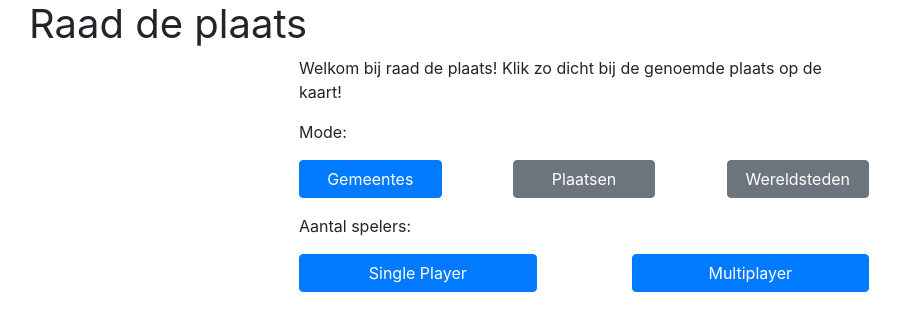
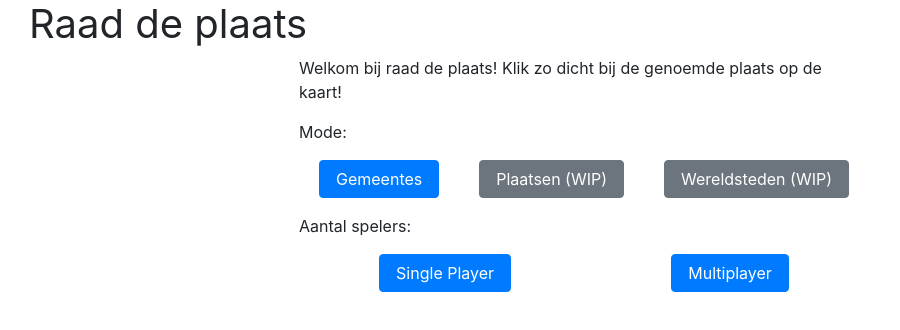
Before and after one commit to dennism1997/PlaatsGuesser, a React (Create React App) app: page / in a window 1280 px wide. Shown: the top 330 px of the page, without its empty margins (56-956 px from the left). Built offline with nearby package versions, Linux system fonts and the light colour scheme.

Commit message:
Improve buttons

```diff
--- a/src/App.tsx
+++ b/src/App.tsx
@@ -56,33 +56,35 @@ class App extends React.Component<{}, AppState> {
                             <p>Welkom bij raad de plaats! Klik zo dicht bij de genoemde plaats op de kaart!</p>
                         </div>
                         <p className={"row"}>Mode:</p>
-                        <div className={"row justify-content-between"}>
+                        <div className={"row d-flex justify-content-around"}>
                             <button
-                                className={"btn col-3" + (this.state.mode === Mode.Gemeentes ? " btn-primary" : " btn-secondary")}
+                                className={"btn px-3" + (this.state.mode === Mode.Gemeentes ? " btn-primary" : " btn-secondary")}
                                 onClick={() => {
                                     this.setMode(Mode.Gemeentes);
                                 }}>Gemeentes
                             </button>
                             <button
-                                className={"btn col-3" + (this.state.mode === Mode.Plaatsen ? " btn-primary" : " btn-secondary")}
+                                className={"btn px-3" + (this.state.mode === Mode.Plaatsen ? " btn-primary" : " btn-secondary")}
                                 onClick={() => {
+                                    //TODO enable when working
                                     this.setMode(Mode.Plaatsen);
-                                }}>Plaatsen
+                                }}>Plaatsen (WIP)
                             </button>
                             <button
-                                className={"btn col-3" + (this.state.mode === Mode.Wereldsteden ? " btn-primary" : " btn-secondary")}
+                                className={"btn px-3" + (this.state.mode === Mode.Wereldsteden ? " btn-primary" : " btn-secondary")}
                                 onClick={() => {
+                                    //TODO enable when working
                                     this.setMode(Mode.Wereldsteden);
-                                }}>Wereldsteden
+                                }}>Wereldsteden (WIP)
                             </button>
                         </div>
                         <p className={"row mt-3"}>Aantal spelers:</p>
-                        <div className={"row justify-content-between mt-3"}>
-                            <button className={"btn btn-primary col-5"} onClick={(e) => {
+                        <div className={"row d-flex justify-content-around"}>
+                            <button className={"btn btn-primary px-3"} onClick={(e) => {
                                 this.setGameState(GameState.SinglePlayer)
                             }}>Single Player
                             </button>
-                            <button className={"btn btn-primary col-5"} onClick={(e) => {
+                            <button className={"btn btn-primary px-3"} onClick={(e) => {
                                 this.setGameState(GameState.MultiPlayer)
                             }}>Multiplayer
                             </button>
@@ -105,7 +107,7 @@ class App extends React.Component<{}, AppState> {
                         </div>
                     </div>
                     <div className={"row"}>
-                        <div className={"col col-md-5"}>
+                        <div className={"col col-lg-5 col-md-7"}>
                             <ul className={"list-group list-group-flush"}>
                             {result.placeNames.map((placeName, index) => {
                                 let score = result.scores[index];
@@ -140,7 +142,7 @@ class App extends React.Component<{}, AppState> {
                         </div>
                     </div>
                     <div className={"row"}>
-                        <div className={"col col-md-5"}>
+                        <div className={"col col-lg-5 col-md-7"}>
                         <ul className={"list-group list-group-flush"}>
                             {namesSorted.map(((name, index) => {
                                 return <li className={"list-group-item d-flex"} key={index}>
--- a/src/SinglePlayerGame.tsx
+++ b/src/SinglePlayerGame.tsx
@@ -39,15 +39,17 @@ class SinglePlayerGame extends React.Component<Props, State> {
         this.gameMap.current!.addGuess(this.state.placeToGuess, e.latlng);
 
         let placesGuessed = this.state.amountPlacesGuessed + 1;
+        let newScores = [...this.state.scores, distance];
+        let newPlaces = [...this.state.places, this.state.placeToGuess.name];
         if (placesGuessed < 10) {
             this.setState({
                 amountPlacesGuessed: placesGuessed,
                 placeToGuess: this.placeFactory.getNext(),
-                scores: [...this.state.scores, distance],
-                places: [...this.state.places, this.state.placeToGuess.name],
+                scores: newScores,
+                places: newPlaces,
             });
         } else {
-            this.props.showResults(this.state.places, this.state.scores)
+            this.props.showResults(newPlaces, newScores)
         }
 
 
```
